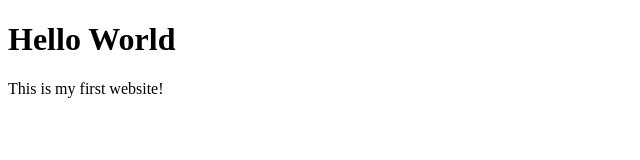
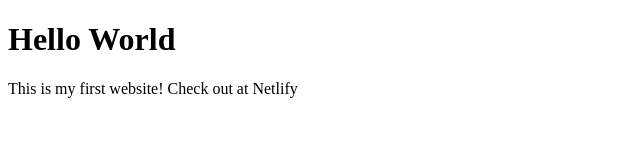
Before and after one commit to KW04330/CodeSpaces-Demo, a plain HTML site: page index.html in a window 1280 px wide. Shown: the whole page, without its empty margins (0-640 px from the left). Drawn offline with Linux system fonts and the light colour scheme.

Commit message:
Added more content about Netlify

```diff
--- a/index.html
+++ b/index.html
@@ -7,6 +7,6 @@
 </head>
 <body>
     <h1>Hello World</h1>
-    <p>This is my first website!</p>
+    <p>This is my first website! Check out at Netlify</p>
 </body>
 </html>
```
